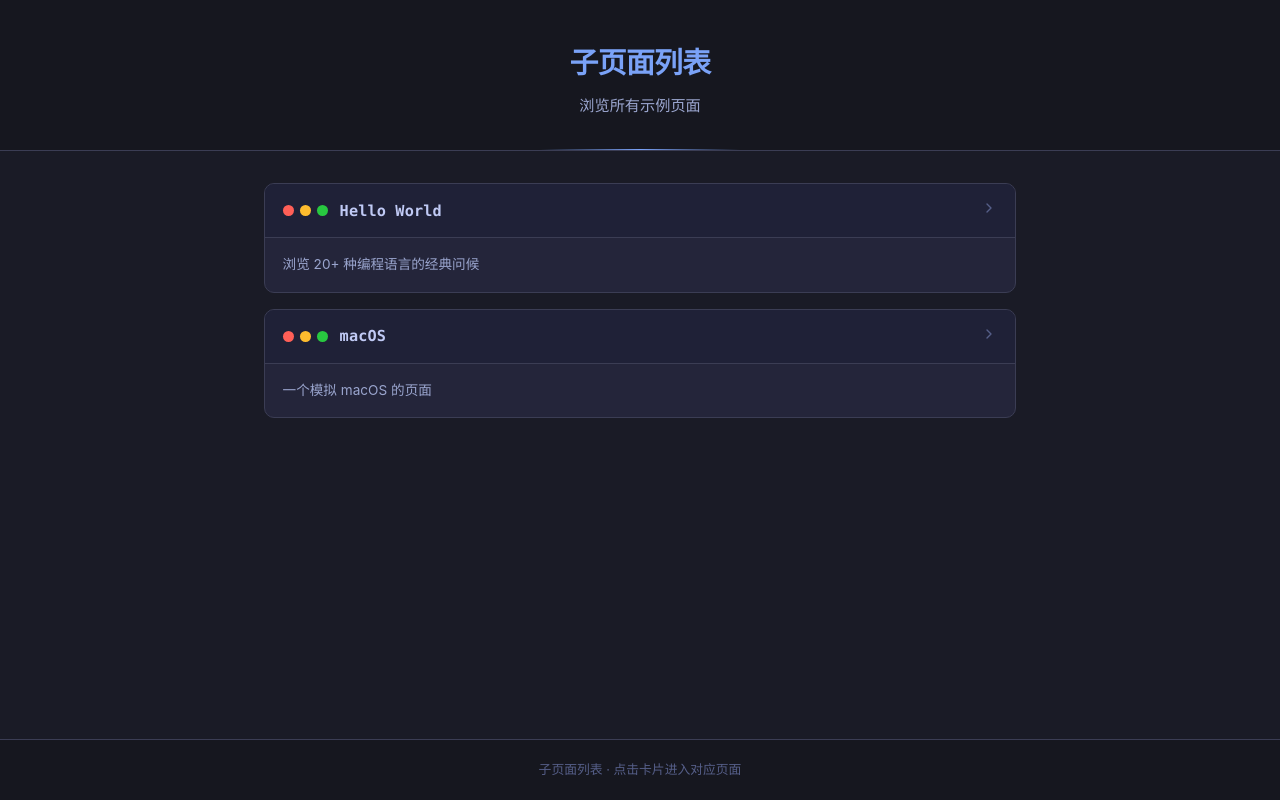
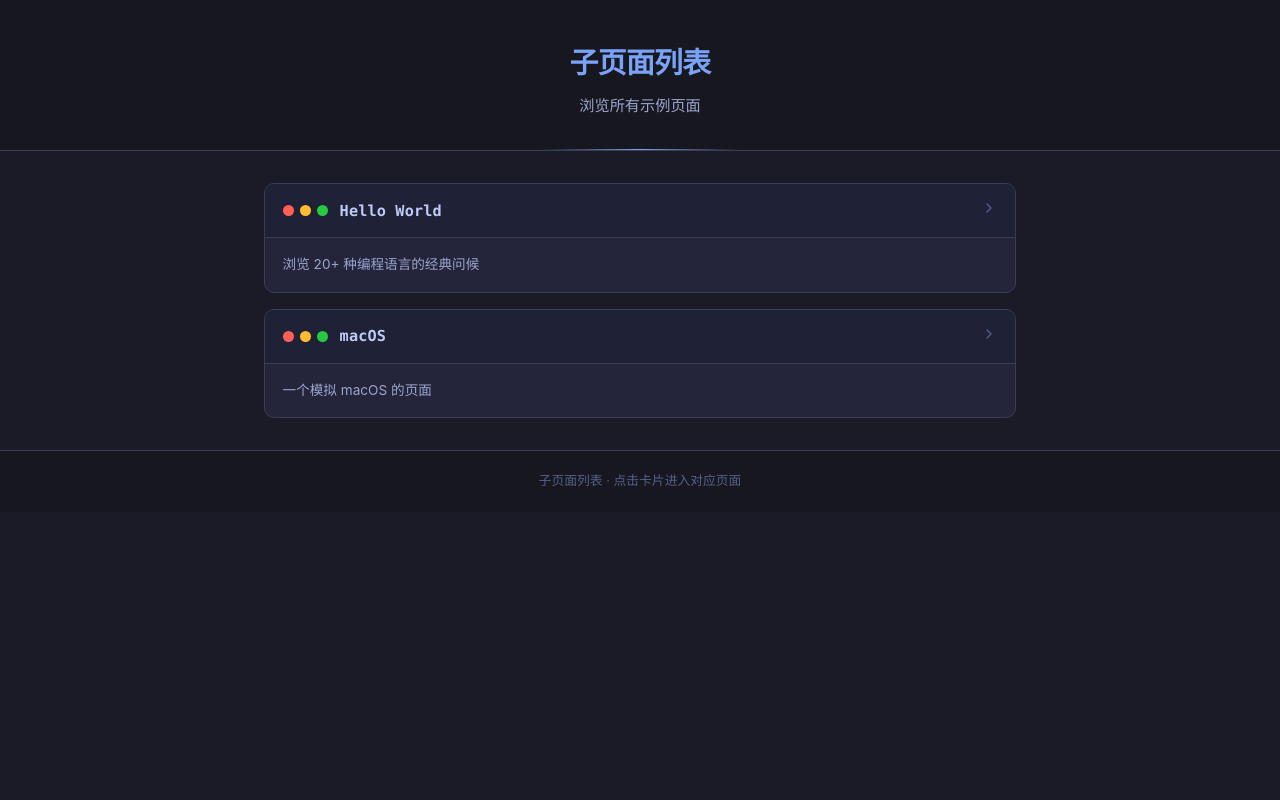
Before and after one commit to TheShowMy/raccoon_agents_test, a Svelte app: page / in a window 1280 px wide. Built offline with nearby package versions, Linux system fonts and the light colour scheme.

Commit message:
raccoon_node: App.svelte 路由切换过渡动画

```diff
--- a/src/App.svelte
+++ b/src/App.svelte
@@ -1,5 +1,6 @@
 <script>
   import { onMount, onDestroy } from 'svelte';
+  import { fly, fade } from 'svelte/transition';
   import Home from './routes/Home.svelte';
   import HelloWorld from './routes/HelloWorld.svelte';
   import MacOS from './routes/MacOS.svelte';
@@ -30,9 +31,15 @@
 </script>
 
 {#if currentRoute === 'home'}
-  <Home />
+  <div in:fly={{ x: 20, duration: 300 }} out:fade={{ duration: 200 }}>
+    <Home />
+  </div>
 {:else if currentRoute === 'hello-world'}
-  <HelloWorld />
+  <div in:fly={{ x: 20, duration: 300 }} out:fade={{ duration: 200 }}>
+    <HelloWorld />
+  </div>
 {:else if currentRoute === 'macos'}
-  <MacOS />
+  <div in:fly={{ x: 20, duration: 300 }} out:fade={{ duration: 200 }}>
+    <MacOS />
+  </div>
 {/if}
```
Also changed, not shown: 1 other file (tests, documents, lock files or other folders).
